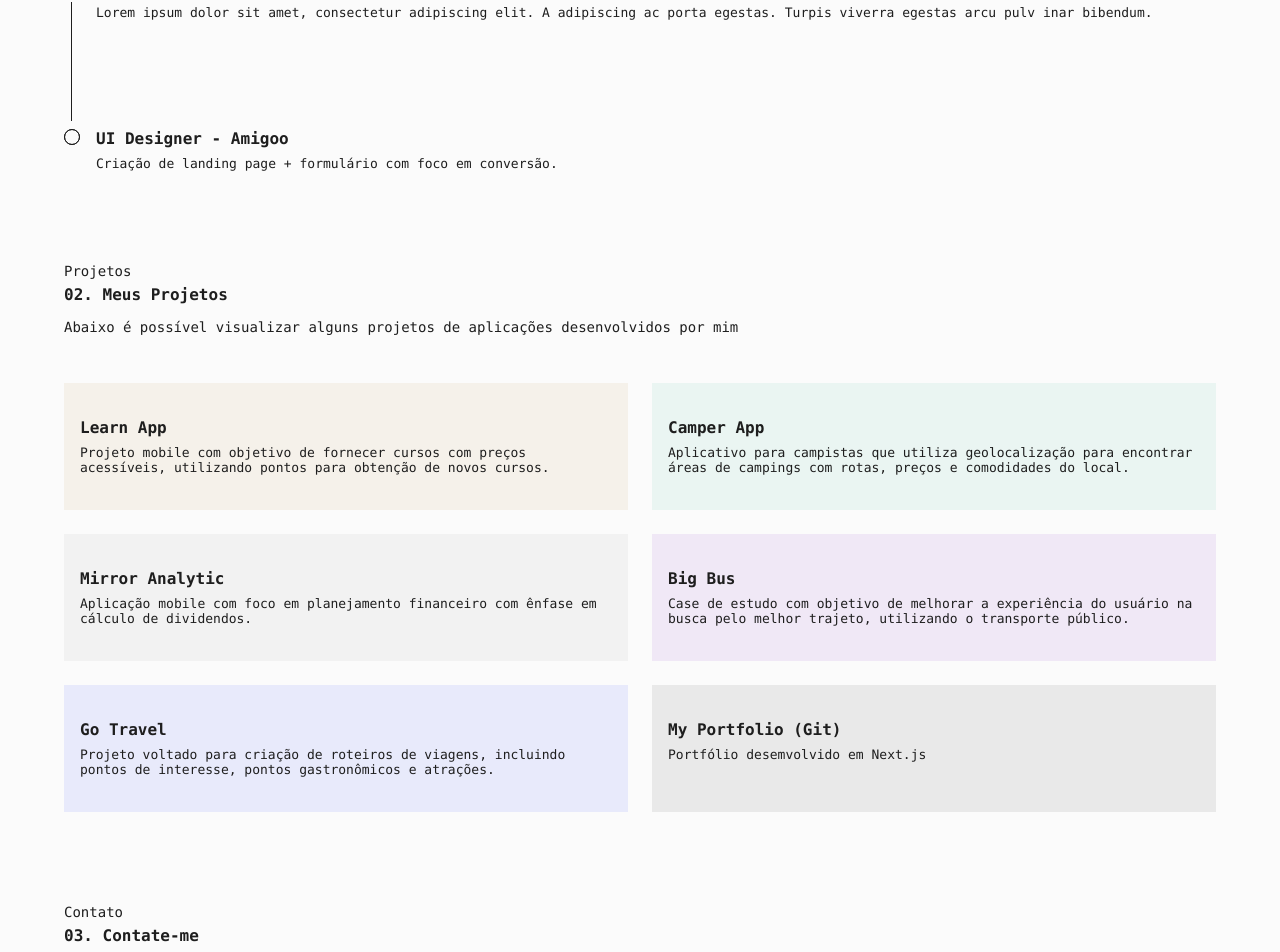
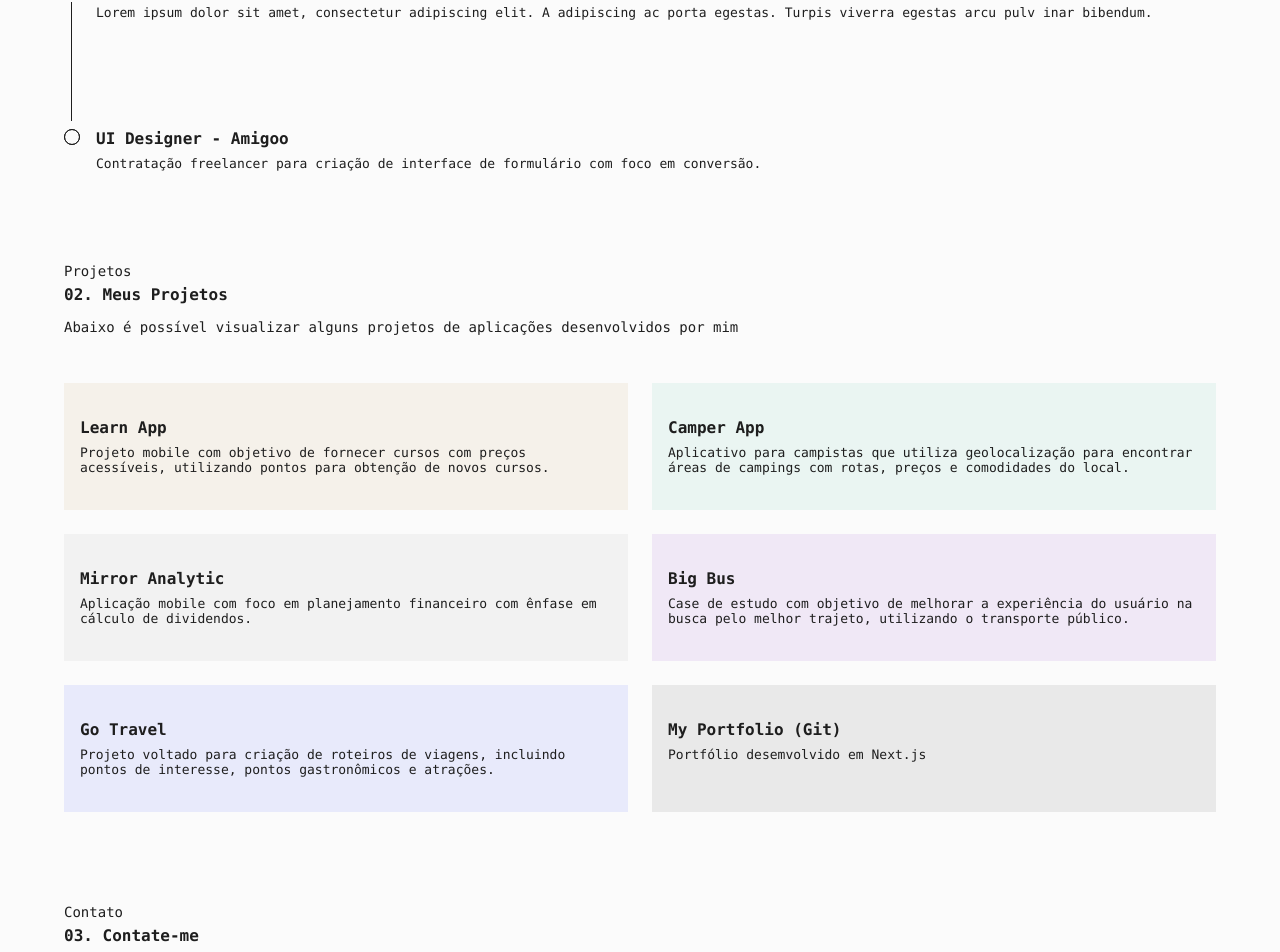
Before and after one commit to Phixelz/MyPortfolio, a Next.js app: page / in a window 1280 px wide. Shown: the part 814-1766 px from the top of the page. Built offline with nearby package versions, Linux system fonts and the light colour scheme.

Commit message:
update hero

```diff
--- a/src/components/AboutUs/index.tsx
+++ b/src/components/AboutUs/index.tsx
@@ -26,7 +26,7 @@ export function AboutUs() {
         </li>
         <li>
           <h3>UI Designer - Amigoo</h3>
-          <p>Criação de landing page + formulário com foco em conversão.</p>
+          <p>Contratação freelancer para criação de interface de formulário com foco em conversão.</p>
         </li>
       </ul>
     </section>
```
